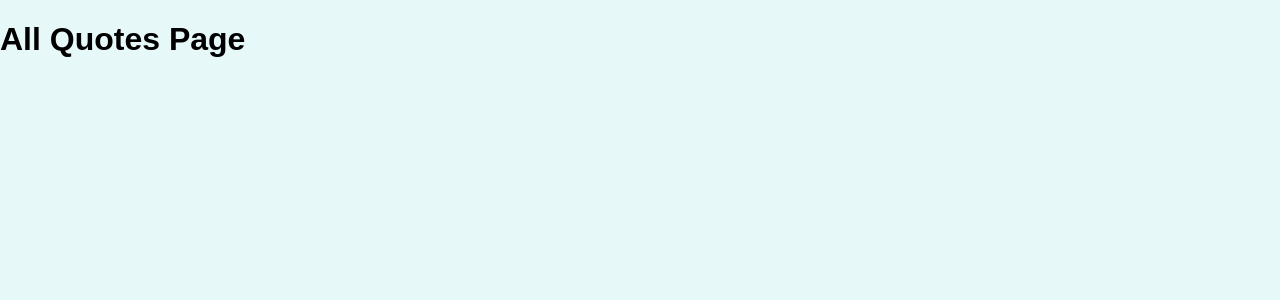
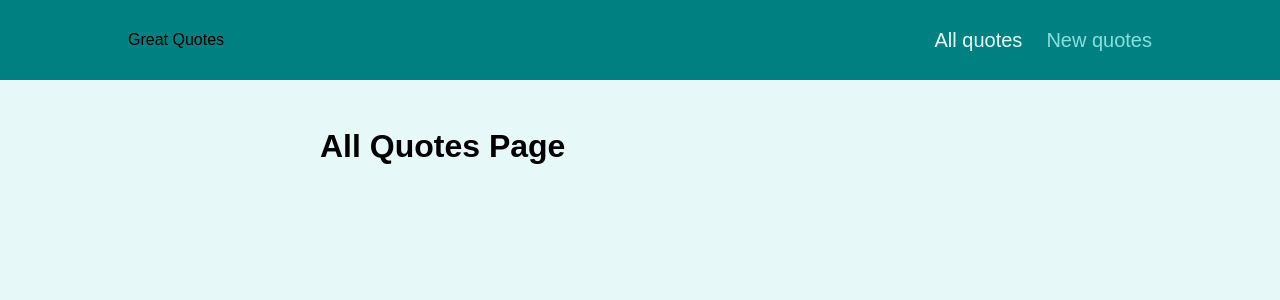
Before and after one commit to Ch-Madhurima/BuildMpSpaWReacRouter, a React (Create React App) app: page /quotes in a window 1280 px wide. Shown: the top 300 px of the page. Built offline with nearby package versions, Linux system fonts and the light colour scheme.

Commit message:
main navigation header

```diff
--- a/src/App.js
+++ b/src/App.js
@@ -3,8 +3,10 @@
 import QuoteDetail from "./pages/QuoteDetail";
 
 import { Route, Switch, Redirect } from "react-router-dom";
+import Layout from "./components/layout/Layout";
 function App() {
   return (
+    <Layout>
       <Switch>
         <Route path="/" exact>
           <Redirect to="/quotes"></Redirect>
@@ -19,6 +21,7 @@
           <NewQuote />
         </Route>
       </Switch>
+    </Layout>
   );
 }
 
--- /dev/null
+++ b/src/components/layout/Layout.js
@@ -0,0 +1,12 @@
+import { Fragment } from "react";
+import classes from "./Layout.module.css";
+import MainNavigation from "./MainNavigation";
+const Layout = (props) => {
+  return (
+    <Fragment>
+      <MainNavigation />
+      <main className={classes.main}>{props.children} </main>
+    </Fragment>
+  );
+};
+export default Layout;
--- a/src/components/layout/MainNavigation.js
+++ b/src/components/layout/MainNavigation.js
@@ -1,18 +1,24 @@
-import {NavLink} from 'react-router-dom';
-import classes from '.MainNavigation.module.css'
-const MainNavigation =()=>{
+import { NavLink } from "react-router-dom";
+import classes from "./MainNavigation.module.css";
+const MainNavigation = () => {
   return (
     <header className={classes.header}>
       <div classname={classes.logo}>Great Quotes </div>
       <nav className={classes.nav}>
         <ul>
           <li>
-                    <NavLink to='/quotes' activeClassName={classes.active}> </NavLink>
+            <NavLink to="/quotes" activeClassName={classes.active}>
+              All quotes
+            </NavLink>
+          </li>
+          <li>
+            <NavLink to="/new-quote" activeClassName={classes.active}>
+              New quotes
+            </NavLink>
           </li>
         </ul>
       </nav>
     </header>
   );
-
-}
-export  default MainNavigation;
+};
+export default MainNavigation;
```
Also changed, not shown: 1 other file (tests, documents, lock files or other folders). Lines whose indentation alone changed are shown as unchanged.
